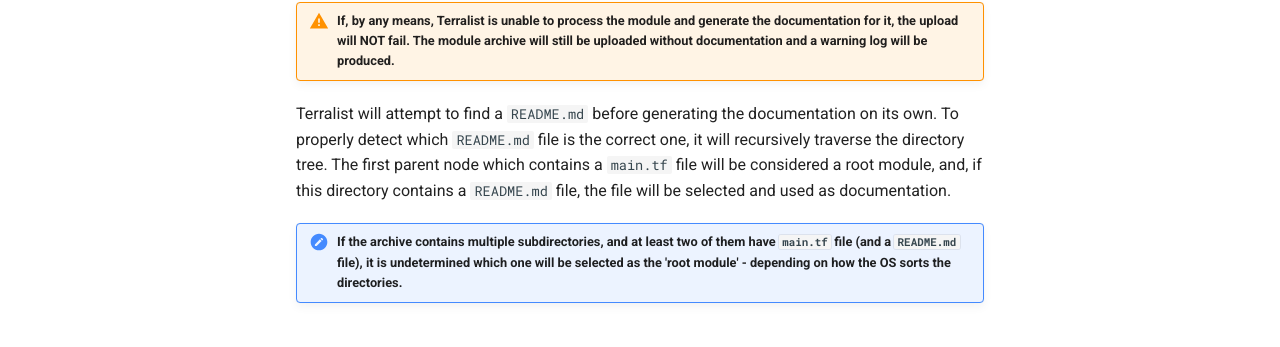
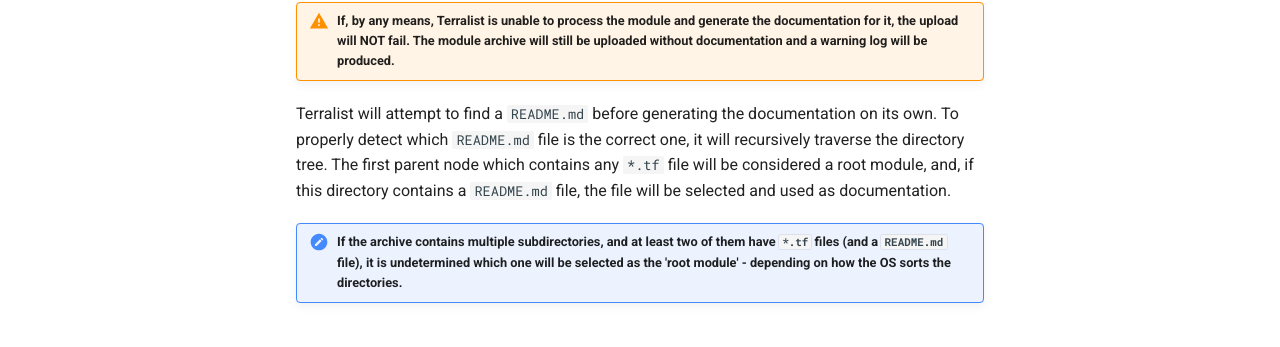
Before and after one commit to terralist/terralist, an MkDocs documentation site: the page built from docs/artifacts-documentation.md, in a window 1280 px wide and 1101 px high. Shown: the part 593-940 px from the top of the window. Built offline with MkDocs 1.6.1 and Material for MkDocs 9.7.7, drawn with Linux system fonts in a browser that asks for light colours; comment, search, counter and statistics services are not loaded.

Commit message:
feat: Enhanced logic, corrected missing README in same dir as any *.tf (#520)
* Enhanced logic, corrected missing README in same dir as main.tf

* Unit test to still find README.md if main.tf doesn't exist

* Minor artifact doc correction

```diff
--- a/docs/artifacts-documentation.md
+++ b/docs/artifacts-documentation.md
@@ -14,9 +14,9 @@
 
 !!! warning "If, by any means, Terralist is unable to process the module and generate the documentation for it, the upload will NOT fail. The module archive will still be uploaded without documentation and a warning log will be produced."
 
-Terralist will attempt to find a `README.md` before generating the documentation on its own. To properly detect which `README.md` file is the correct one, it will recursively traverse the directory tree. The first parent node which contains a `main.tf` file will be considered a root module, and, if this directory contains a `README.md` file, the file will be selected and used as documentation.
+Terralist will attempt to find a `README.md` before generating the documentation on its own. To properly detect which `README.md` file is the correct one, it will recursively traverse the directory tree. The first parent node which contains any `*.tf` file will be considered a root module, and, if this directory contains a `README.md` file, the file will be selected and used as documentation.
 
-!!! note "If the archive contains multiple subdirectories, and at least two of them have `main.tf` file (and a `README.md` file), it is undetermined which one will be selected as the 'root module' - depending on how the OS sorts the directories."
+!!! note "If the archive contains multiple subdirectories, and at least two of them have `*.tf` files (and a `README.md` file), it is undetermined which one will be selected as the 'root module' - depending on how the OS sorts the directories."
 
 ## Providers
 
```
Also changed, not shown: 2 other files.
